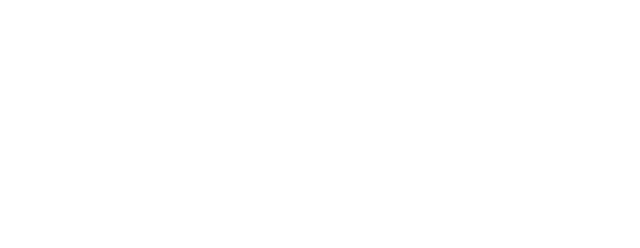
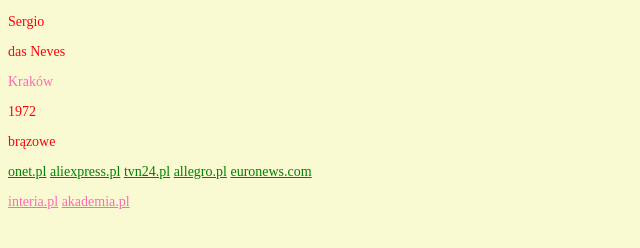
Before and after one commit to sergioneves/css3, a plain HTML site: page index.html in a window 1280 px wide. Shown: the whole page, without its empty margins (0-640 px from the left). Drawn offline with Linux system fonts and the light colour scheme.

Commit message:
drugi commit

```diff
--- a/css/style.css
+++ b/css/style.css
@@ -0,0 +1,13 @@
+body{
+   background-color: lightgoldenrodyellow;
+   font-size: 14px;
+}
+p {
+    color: #ff0008
+}
+#miasto, a {
+    color: hotpink
+}
+div#linki > a {
+    color: green
+}
--- a/index.html
+++ b/index.html
@@ -3,8 +3,28 @@
 <head>
     <meta charset="UTF-8">
     <title>Document</title>
+    <link rel="stylesheet" href="css/style.css">
 </head>
 <body>
 
+    <div>
+        <p>Sergio</p>
+        <p>das Neves</p>
+        <p id="miasto">Kraków</p>
+        <p>1972</p>
+        <p>brązowe</p>
+        <div id="linki">
+            <a href="http://onet.pl">onet.pl</a>
+            <a href="http://aliexpress.pl">aliexpress.pl</a>
+            <a href="http://tvn24.pl">tvn24.pl</a>
+            <a href="http://allegro.pl">allegro.pl</a>
+            <a href="http://euronews.com">euronews.com</a>
+            <p>
+                <a href="http://interia.pl">interia.pl</a>
+                <a href="http://akademia.pl">akademia.pl</a>
+            </p>
+        </div>
+  </div>
+
 </body>
 </html>
```
